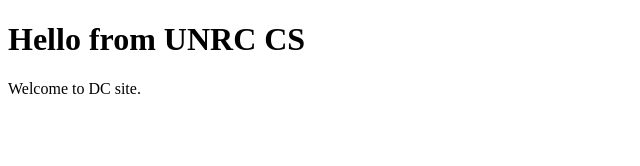
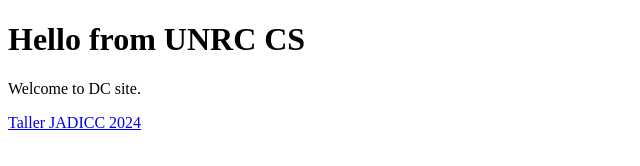
Before and after one commit to UNRC-CS/unrc-cs.github.io, a plain HTML site: page docs/index.html in a window 1280 px wide. Shown: the whole page, without its empty margins (0-640 px from the left). Drawn offline with Linux system fonts and the light colour scheme.

Commit message:
/docs/index.html updated

```diff
--- a/docs/index.html
+++ b/docs/index.html
@@ -7,5 +7,6 @@
         <p>
         Welcome to DC site.
         </p>
+        <a href="tallerJADICC2024/index.html">Taller JADICC 2024</a>
     </body>
 </html>
```
